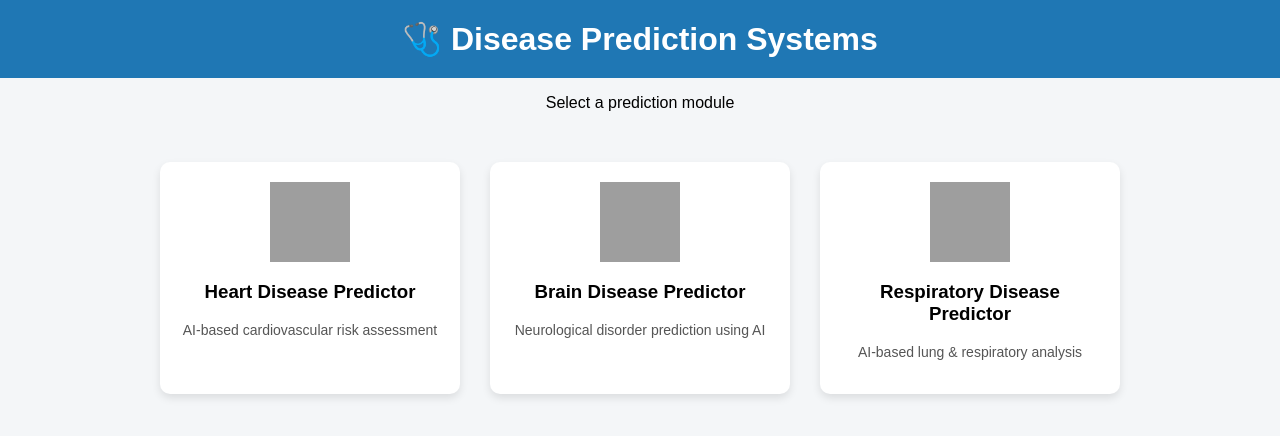
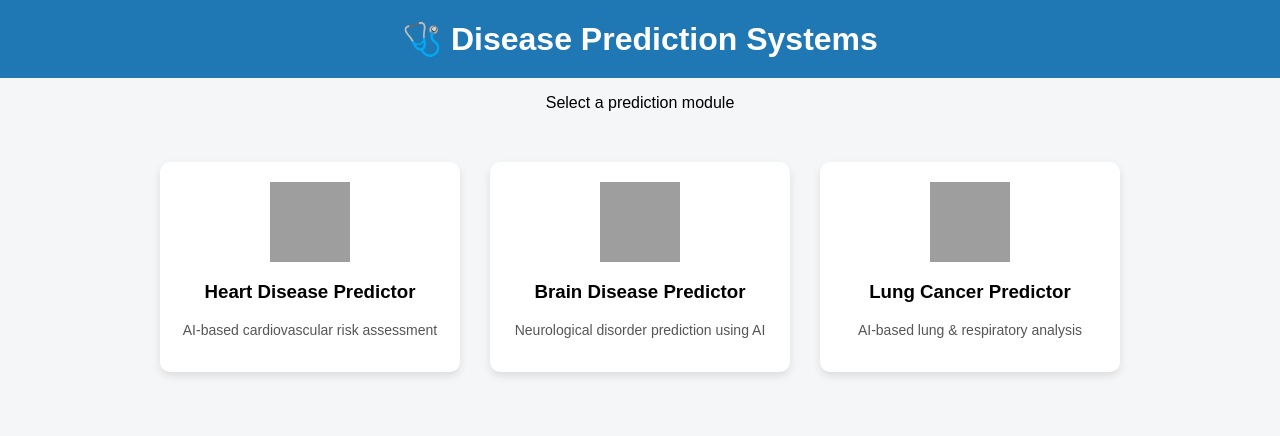
Before and after one commit to halakhan2007/MediShield-AI, a plain HTML site: page prediction_hub.html in a window 1280 px wide. Drawn offline with Linux system fonts and the light colour scheme; grey boxes are pictures that could not be loaded.

Commit message:
Update respiratory disease predictor details
Updated the respiratory disease predictor link and image.

```diff
--- a/prediction_hub.html
+++ b/prediction_hub.html
@@ -79,9 +79,9 @@
     </div>
 
     <!-- RESPIRATORY -->
-    <div class="card" onclick="window.open('https://your-respiratory-predictor-link', '_blank')">
-        <img src="https://cdn-icons-png.flaticon.com/512/2913/2913461.png">
-        <h3>Respiratory Disease Predictor</h3>
+    <div class="card" onclick="window.open('https://lung-cancer-predicter-bhawnachouhan.streamlit.app/', '_blank')">
+        <img src="https://cdn-icons-png.flaticon.com/128/7787/7787783.png">
+        <h3>Lung Cancer Predictor</h3>
         <p>AI-based lung & respiratory analysis</p>
     </div>
 
```
